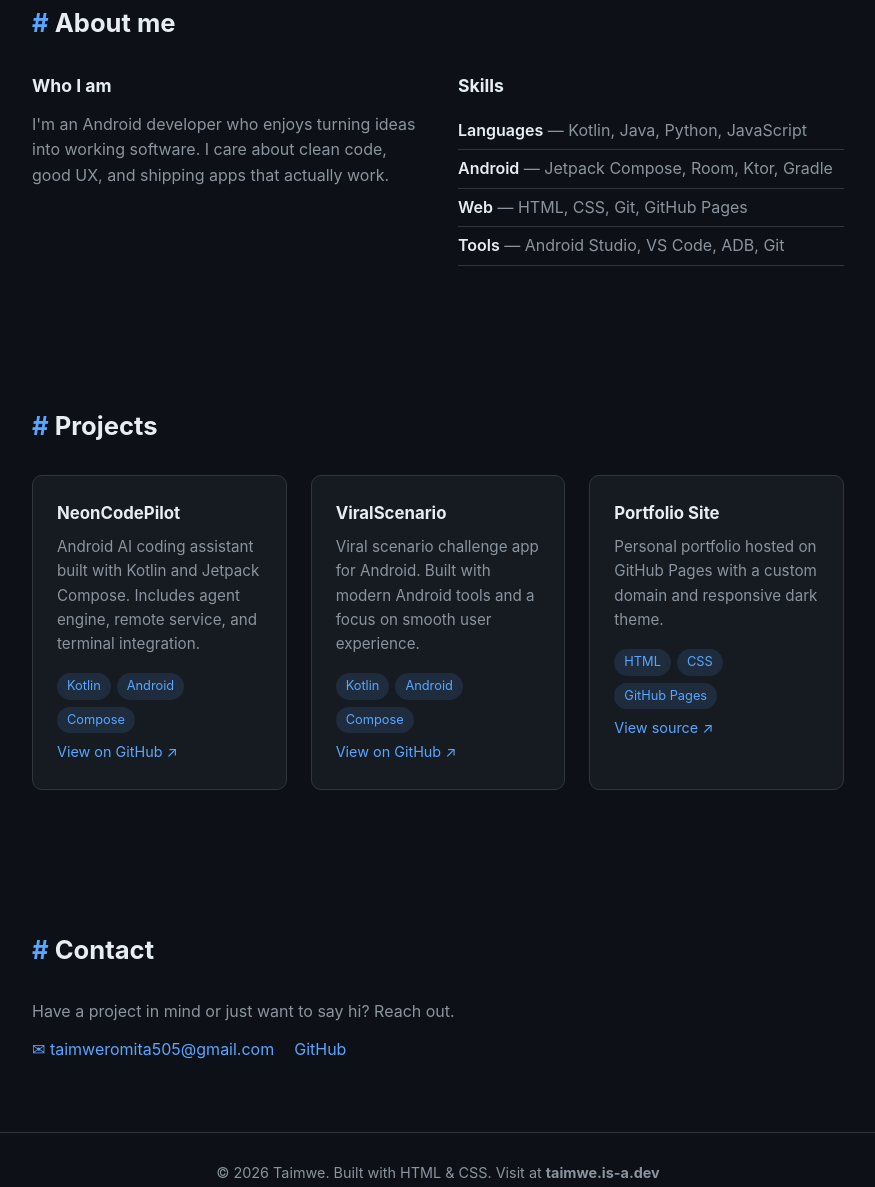
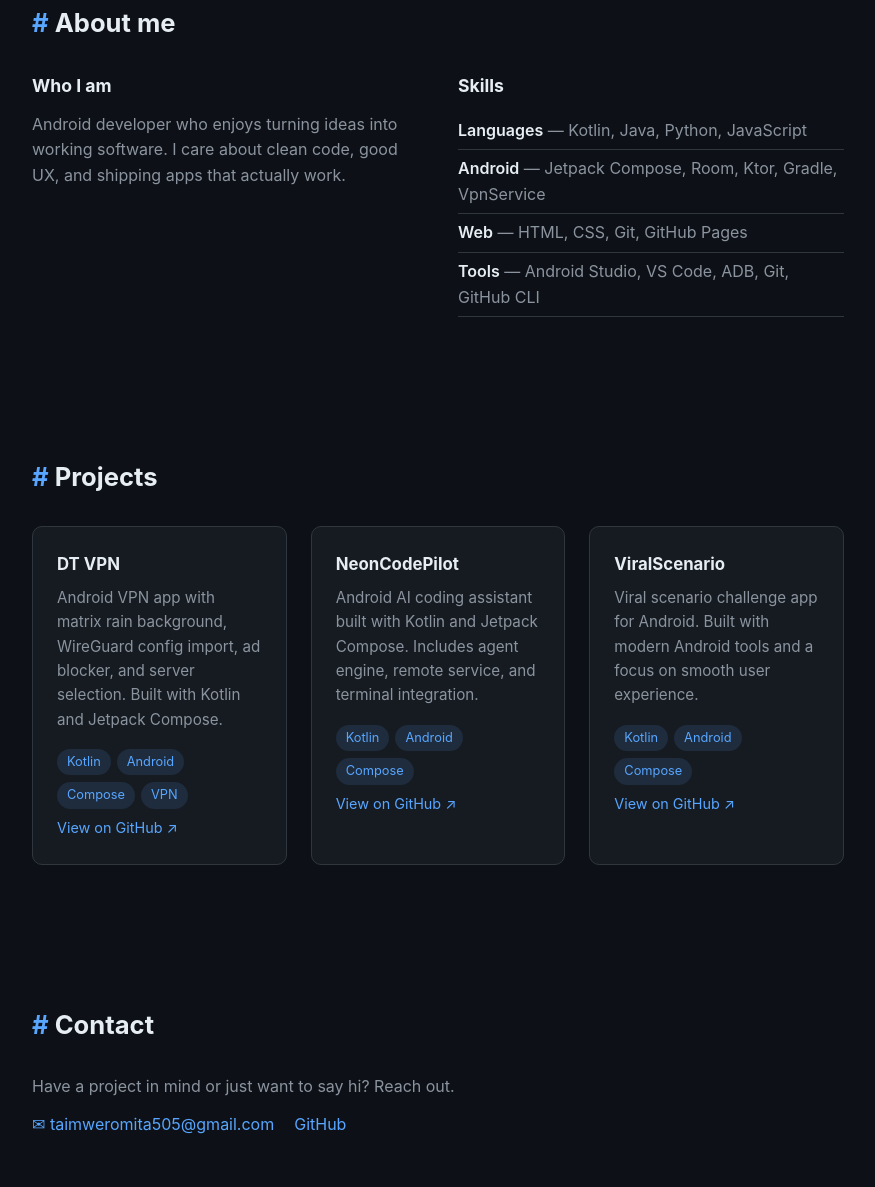
Before and after one commit to taimweromita505-source/taimweromita505-source.github.io, a plain HTML site: page index.html in a window 1280 px wide. Shown: the part 656-1843 px from the top of the page, without its empty margins (202-1077 px from the left). Drawn offline with Linux system fonts and the light colour scheme.

Commit message:
Update index.html with real projects and info

```diff
--- a/index.html
+++ b/index.html
@@ -4,7 +4,7 @@
   <meta charset="UTF-8">
   <meta name="viewport" content="width=device-width, initial-scale=1.0">
   <title>Taimwe — Developer Portfolio</title>
-  <meta name="description" content="Portfolio of Taimwe, an Android and web developer.">
+  <meta name="description" content="Portfolio of Taimwe, an Android developer focused on Kotlin, Jetpack Compose, and modern Android apps.">
   <style>
     :root {
       --bg: #0d1117;
@@ -24,7 +24,6 @@
     }
     .container { max-width: 860px; margin: 0 auto; padding: 0 24px; }
 
-    /* Nav */
     nav {
       position: sticky; top: 0; z-index: 10;
       background: rgba(13, 17, 23, 0.85);
@@ -38,7 +37,6 @@
     nav a { color: var(--muted); text-decoration: none; font-size: 0.95rem; transition: color 0.2s; }
     nav a:hover { color: var(--fg); }
 
-    /* Hero */
     header.hero { padding: 110px 0 80px; }
     .hero h1 { font-size: 2.6rem; line-height: 1.2; margin-bottom: 16px; }
     .hero h1 span { color: var(--accent); }
@@ -52,7 +50,6 @@
     .btn-ghost { border: 1px solid var(--border); color: var(--fg); margin-left: 12px; }
     .btn-ghost:hover { border-color: var(--muted); }
 
-    /* Sections */
     section { padding: 70px 0; }
     section h2 { font-size: 1.6rem; margin-bottom: 28px; }
     section h2 span { color: var(--accent); }
@@ -64,7 +61,6 @@
     .about-grid li { padding: 6px 0; border-bottom: 1px solid var(--border); color: var(--muted); }
     .about-grid li b { color: var(--fg); font-weight: 600; }
 
-    /* Projects */
     .projects { display: grid; grid-template-columns: repeat(auto-fit, minmax(250px, 1fr)); gap: 24px; }
     .card {
       background: var(--bg-soft); border: 1px solid var(--border);
@@ -81,7 +77,6 @@
     .card a { color: var(--accent); text-decoration: none; font-size: 0.9rem; }
     .card a:hover { text-decoration: underline; }
 
-    /* Contact */
     .contact-links { display: flex; flex-wrap: wrap; gap: 20px; margin-top: 8px; }
     .contact-links a { color: var(--accent); text-decoration: none; }
     .contact-links a:hover { text-decoration: underline; }
@@ -111,7 +106,7 @@
   <header class="hero">
     <div class="container">
       <h1>Hi, I'm <span>Taimwe</span>.<br>I build Android apps and web experiences.</h1>
-      <p>Android developer focused on Kotlin, Jetpack Compose, and clean architecture. I also build static sites and contribute to open source.</p>
+      <p>Android developer focused on Kotlin, Jetpack Compose, WireGuard VPN, and clean architecture. I also build static sites and contribute to open source.</p>
       <a class="btn btn-primary" href="#projects">View projects</a>
       <a class="btn btn-ghost" href="#contact">Get in touch</a>
     </div>
@@ -123,15 +118,15 @@
       <div class="about-grid">
         <div>
           <h3>Who I am</h3>
-          <p class="muted">I'm an Android developer who enjoys turning ideas into working software. I care about clean code, good UX, and shipping apps that actually work.</p>
+          <p class="muted">Android developer who enjoys turning ideas into working software. I care about clean code, good UX, and shipping apps that actually work.</p>
         </div>
         <div>
           <h3>Skills</h3>
           <ul>
             <li><b>Languages</b> — Kotlin, Java, Python, JavaScript</li>
-            <li><b>Android</b> — Jetpack Compose, Room, Ktor, Gradle</li>
+            <li><b>Android</b> — Jetpack Compose, Room, Ktor, Gradle, VpnService</li>
             <li><b>Web</b> — HTML, CSS, Git, GitHub Pages</li>
-            <li><b>Tools</b> — Android Studio, VS Code, ADB, Git</li>
+            <li><b>Tools</b> — Android Studio, VS Code, ADB, Git, GitHub CLI</li>
           </ul>
         </div>
       </div>
@@ -143,6 +138,12 @@
       <h2><span>#</span> Projects</h2>
       <div class="projects">
         <div class="card">
+          <h3>DT VPN</h3>
+          <p>Android VPN app with matrix rain background, WireGuard config import, ad blocker, and server selection. Built with Kotlin and Jetpack Compose.</p>
+          <div><span class="tag">Kotlin</span><span class="tag">Android</span><span class="tag">Compose</span><span class="tag">VPN</span></div>
+          <a href="https://github.com/taimweromita505-source/dt-vpn" target="_blank">View on GitHub ↗</a>
+        </div>
+        <div class="card">
           <h3>NeonCodePilot</h3>
           <p>Android AI coding assistant built with Kotlin and Jetpack Compose. Includes agent engine, remote service, and terminal integration.</p>
           <div><span class="tag">Kotlin</span><span class="tag">Android</span><span class="tag">Compose</span></div>
@@ -153,12 +154,6 @@
           <p>Viral scenario challenge app for Android. Built with modern Android tools and a focus on smooth user experience.</p>
           <div><span class="tag">Kotlin</span><span class="tag">Android</span><span class="tag">Compose</span></div>
           <a href="https://github.com/taimweromita505-source/ViralScenario" target="_blank">View on GitHub ↗</a>
-        </div>
-        <div class="card">
-          <h3>Portfolio Site</h3>
-          <p>Personal portfolio hosted on GitHub Pages with a custom domain and responsive dark theme.</p>
-          <div><span class="tag">HTML</span><span class="tag">CSS</span><span class="tag">GitHub Pages</span></div>
-          <a href="https://github.com/taimweromita505-source/taimweromita505-source.github.io" target="_blank">View source ↗</a>
         </div>
       </div>
     </div>
@@ -176,7 +171,7 @@
   </section>
 
   <footer>
-    <div class="container">© <span id="year"></span> Taimwe. Built with HTML & CSS. Visit at <strong>taimwe.is-a.dev</strong></div>
+    <div class="container">© <span id="year"></span> Taimwe. Built with HTML & CSS.</div>
   </footer>
 
   <script>
```
